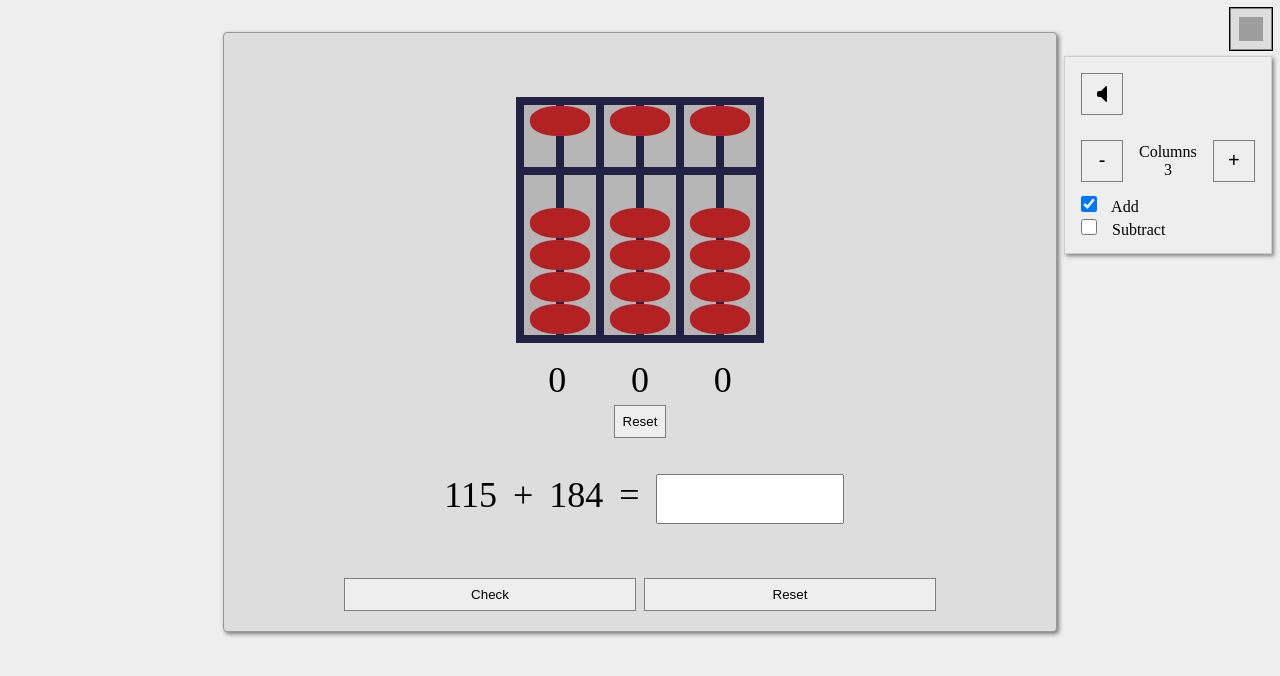
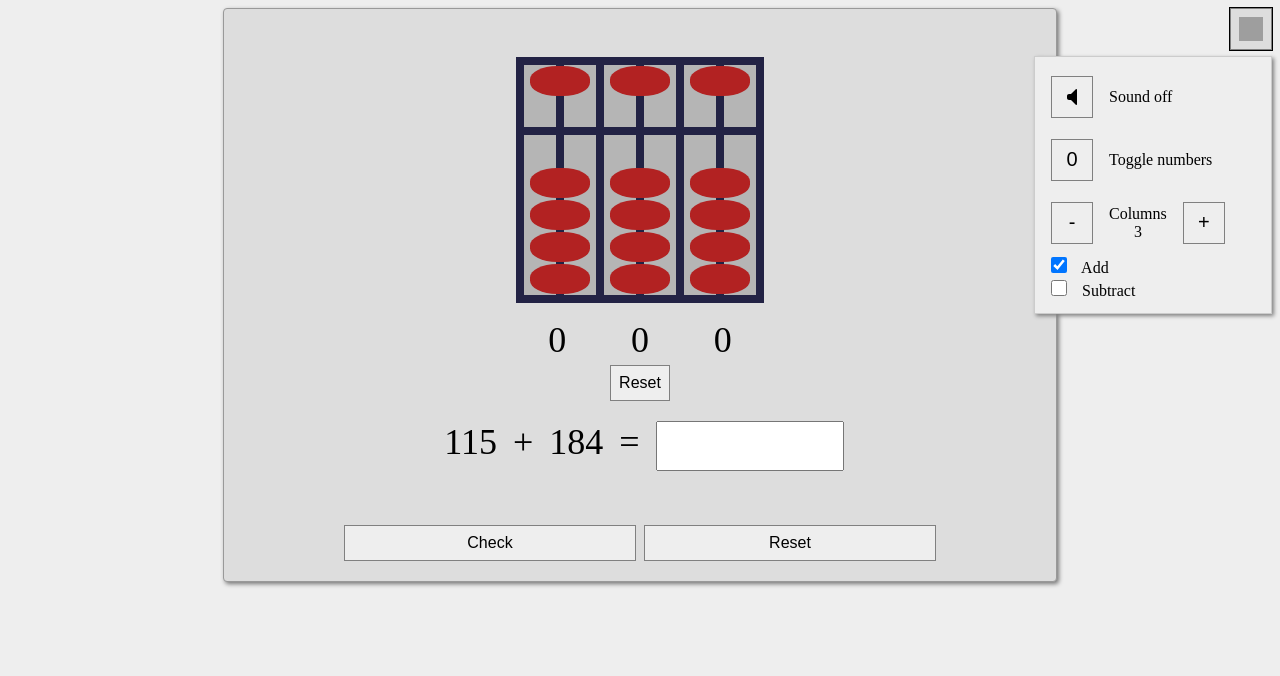
Before and after one commit to xander-marjoram/abacus, a Nuxt app: page / in a window 1280 px wide. Both pictures are taken after a click on the button "Toggle settings window". Shown: the top 676 px of the page. Built offline with nearby package versions, Linux system fonts and the light colour scheme; grey boxes are pictures that could not be loaded.

Commit message:
Show/hide numbers in settings

```diff
--- a/components/Abacus.vue
+++ b/components/Abacus.vue
@@ -106,7 +106,7 @@ export default {
 
 .abacus-container {
     display: inline-block;
-    margin: 32px 0;
+    margin: 16px 0;
 }
 
 .abacus {
--- a/components/Digit.vue
+++ b/components/Digit.vue
@@ -2,7 +2,7 @@
     <div class="digit">
         <div class="heavenly">
             <div
-                :class="{ bead: true, selected: value >= 5 }"
+                :class="['bead', { selected: value >= 5 }]"
                 @click="updateHeavenlyValue" />
         </div>
         <div class="earthly">
@@ -10,10 +10,7 @@
                 v-for="b in 4"
                 :key="`bead-${b}`"
                 bead
-                :class="{
-                    bead: true,
-                    selected: isBeadSelected(b)
-                }"
+                :class="['bead', { selected: isBeadSelected(b) }]"
                 @click="updateEarthlyValue(b)" />
         </div>
     </div>
--- a/components/Settings.vue
+++ b/components/Settings.vue
@@ -10,13 +10,32 @@
             </button>
         </div>
         <div v-if="showSettingsWindow" class="settings-window">
+            <div class="settings-row">
                 <button class="settings-button" @click="toggleSound">
                     <img
                         :src="speakerIconSrc"
                         alt="Toggle sound"
                         class="setting-icon">
                 </button>
-            <div class="digit-controls">
+                <span>
+                    Sound {{ soundEnabled ? 'on' : 'off' }}
+                </span>
+            </div>
+
+            <div class="settings-row">
+                <button
+                    :class="['settings-button', {
+                        'x-overlay': !showNumbers
+                    }]"
+                    @click="toggleShowNumbers">
+                    0
+                </button>
+                <span>
+                    Toggle numbers
+                </span>
+            </div>
+
+            <div class="settings-row">
                 <button
                     :disabled="digits < 2"
                     class="settings-button"
@@ -65,6 +84,7 @@ export default {
     computed: {
         ...mapState('settings', [
             'digits',
+            'showNumbers',
             'showSettingsWindow',
             'soundEnabled'
         ]),
@@ -88,6 +108,7 @@ export default {
             'addDigit',
             'removeDigit',
             'toggleSettingsWindow',
+            'toggleShowNumbers',
             'toggleSound',
             'updateSelectedOperators'
         ])
@@ -119,6 +140,16 @@ export default {
     width: 42px;
 }
 
+.x-overlay:before {
+    position: absolute;
+    content: "×";
+    width: 100%;
+    height: 100%;
+    font-size: 36px;
+    margin-top: -12px;
+    margin-left: -1px;
+}
+
 .setting-icon {
     height: 24px;
     width: 24px;
@@ -134,8 +165,8 @@ export default {
     right: 0;
     border: 1px solid #ccc;
     background-color: #eee;
-    height: 180px;
-    width: 190px;
+    height: 240px;
+    width: 220px;
     box-shadow: 2px 2px 4px grey;
 }
 
@@ -143,7 +174,7 @@ export default {
     font-size: 16px;
 }
 
-.digit-controls {
+.settings-row {
     display: flex;
     flex-flow: row nowrap;
     align-items: center;
--- a/pages/index.vue
+++ b/pages/index.vue
@@ -28,7 +28,7 @@ export default {
     box-shadow: 2px 2px 4px #777;
     padding: 16px;
     max-width: 800px;
-    margin: 32px auto;
+    margin: auto;
     overflow-x: hidden;
 }
 
@@ -37,6 +37,7 @@ button {
     border: 1px solid grey;
     margin: 4px;
     padding: 8px;
+    font-size: 1rem;
 }
 
 button:hover,
--- a/store/settings.js
+++ b/store/settings.js
@@ -17,6 +17,10 @@ export const mutations = {
         state.digits--;
     },
 
+    toggleShowNumbers (state) {
+        state.showNumbers = !state.showNumbers;
+    },
+
     toggleSettingsWindow (state) {
         state.showSettingsWindow = !state.showSettingsWindow;
     },
```
Lines whose indentation alone changed are shown as unchanged.
